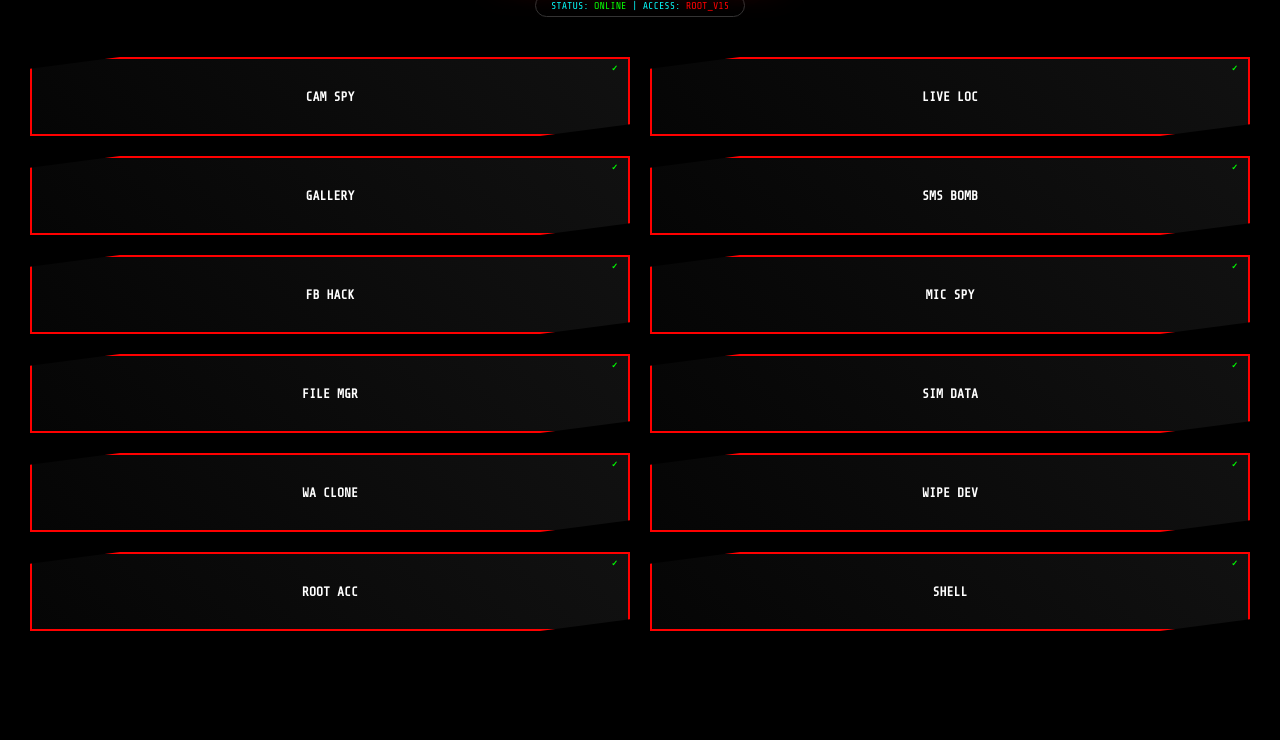
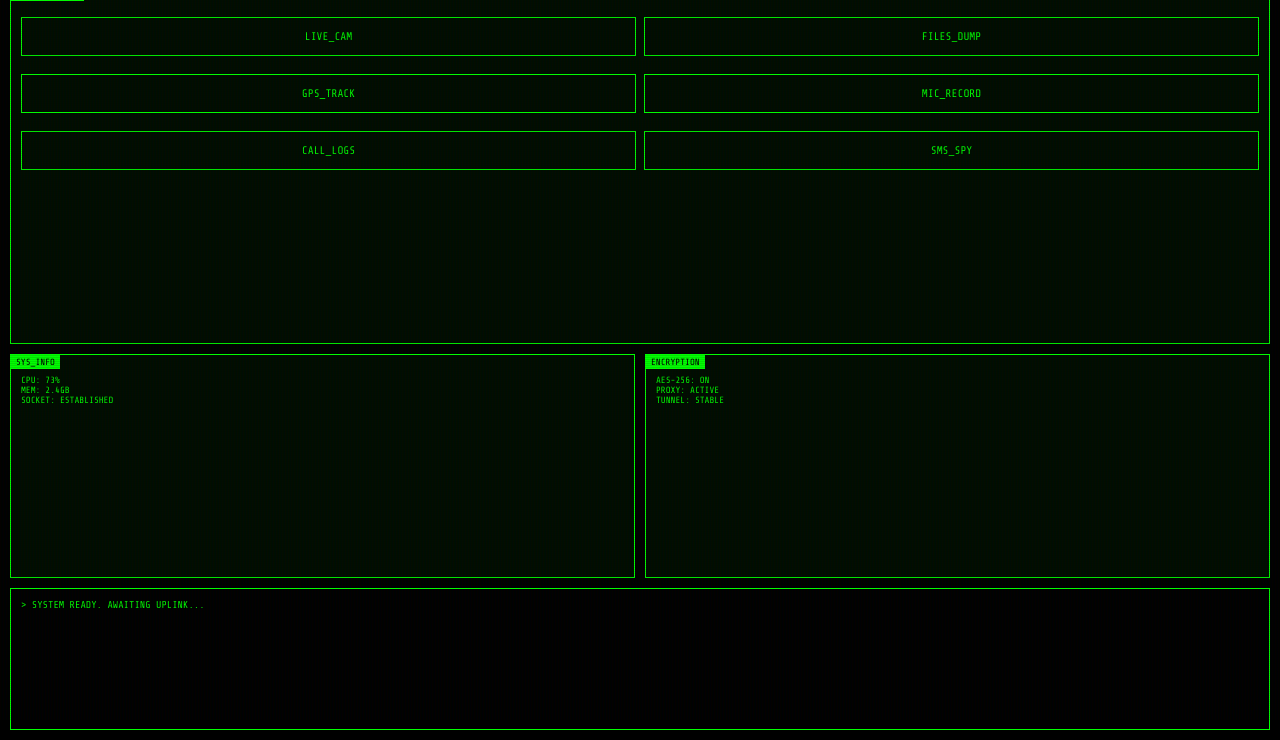
Before and after one commit to msthumaira01342-art/hacker, a plain HTML site: page templates/index.html in a window 1280 px wide. Shown: the part 80-820 px from the top of the page. Drawn offline with nearby package versions, Linux system fonts and the light colour scheme.

Commit message:
V2.0 Elite Sci-Fi UI Update

```diff
--- a/templates/index.html
+++ b/templates/index.html
@@ -3,120 +3,127 @@
 <head>
     <meta charset="UTF-8">
     <meta name="viewport" content="width=device-width, initial-scale=1.0">
-    <title>PRIME MONIR | EXPLOIT V15</title>
+    <title>SYSTEM_MONITOR_v2.0</title>
     <style>
-        @import url('https://fonts.googleapis.com/css2?family=Orbitron:wght@900&family=Share+Tech+Mono&display=swap');
+        @import url('https://fonts.googleapis.com/css2?family=Share+Tech+Mono&display=swap');
+        body, html { margin:0; padding:0; background:#000; color:#0f0; font-family:'Share Tech Mono', monospace; overflow:hidden; }
 
-        body, html { margin: 0; padding: 0; background: #000; color: #0f0; font-family: 'Share Tech Mono', monospace; overflow: hidden; height: 100%; }
-        #matrix-canvas { position: fixed; top: 0; left: 0; z-index: -1; opacity: 0.2; }
+        /* Matrix/Sci-Fi Overlay */
+        .scanline { position:fixed; top:0; left:0; width:100%; height:100%; background:linear-gradient(rgba(18,16,16,0) 50%, rgba(0,0,0,0.1) 50%), linear-gradient(90deg, rgba(255,0,0,0.03), rgba(0,255,0,0.01), rgba(0,0,255,0.03)); z-index:10; background-size:100% 2px, 3px 100%; pointer-events:none; }
 
-        /* হ্যাকিং লোডার - বাম থেকে ডানে প্রোগ্রেস বার */
-        #loader {
-            position: fixed; width: 100%; height: 100%; background: #000;
-            display: flex; flex-direction: column; justify-content: center; align-items: center; z-index: 9999;
-        }
-        .progress-box { width: 80%; max-width: 400px; height: 15px; border: 2px solid #0f0; background: #111; box-shadow: 0 0 20px #0f0; position: relative; }
-        .progress-bar { width: 0%; height: 100%; background: #0f0; box-shadow: 0 0 20px #0f0; animation: fillBar 2.5s forwards linear; }
-        @keyframes fillBar { to { width: 100%; } }
-        .loading-text { font-family: 'Orbitron'; font-size: 18px; color: #0f0; text-shadow: 0 0 10px #0f0; margin-bottom: 20px; letter-spacing: 3px; }
+        /* Loader - বাম থেকে ডানে গ্রিন বার */
+        #loader { position:fixed; width:100%; height:100%; background:#000; display:flex; flex-direction:column; justify-content:center; align-items:center; z-index:9999; }
+        .loading-box { width:280px; height:20px; border:1px solid #0f0; position:relative; overflow:hidden; margin-top:20px; }
+        .bar { width:0%; height:100%; background:#0f0; box-shadow:0 0 15px #0f0; animation:load 3s forwards linear; }
+        @keyframes load { to { width:100%; } }
 
-        /* প্রিমিয়াম হ্যাকার ড্যাশবোর্ড */
-        #dashboard { display: none; padding: 20px; text-align: center; }
-        .neon-title { font-family: 'Orbitron'; font-size: 35px; color: #fff; text-shadow: 0 0 20px #f00, 0 0 40px #f00; margin-bottom: 10px; animation: glitch 2s infinite; }
-        @keyframes glitch { 0% { opacity: 1; } 50% { opacity: 0.7; transform: skewX(-5deg); } 100% { opacity: 1; } }
+        /* Dashboard UI */
+        #ui { display:none; padding:10px; height:100vh; grid-template-rows: auto 1fr auto; gap:10px; display:none; }
+        .header { border:1px solid #0f0; padding:5px; text-align:center; background:rgba(0,255,0,0.1); font-size:12px; }
+        .main-grid { display:grid; grid-template-columns:1fr 1fr; gap:10px; }
+        .card { border:1px solid #0f0; padding:10px; background:rgba(0,255,0,0.05); position:relative; }
+        .card-tag { position:absolute; top:0; left:0; background:#0f0; color:#000; font-size:9px; padding:2px 5px; }
 
-        .system-info { color: #0ff; font-size: 10px; border: 1px solid #333; display: inline-block; padding: 5px 15px; border-radius: 50px; margin-bottom: 30px; }
+        /* Buttons */
+        .btn { border:1px solid #0f0; padding:12px 5px; margin-top:10px; text-align:center; cursor:pointer; font-size:11px; text-transform:uppercase; transition:0.3s; }
+        .btn:hover { background:#0f0; color:#000; box-shadow:0 0 20px #0f0; }
 
-        /* ২ কলাম গ্রিড - বড় এবং উজ্জ্বল বাটন */
-        .grid { display: grid; grid-template-columns: 1fr 1fr; gap: 20px; padding: 10px; }
-        .tool-box {
-            background: linear-gradient(45deg, #050505, #111); border: 2px solid #f00;
-            padding: 30px 10px; color: #fff; font-weight: bold; font-size: 13px;
-            cursor: pointer; position: relative; transition: 0.3s;
-            clip-path: polygon(15% 0, 100% 0, 100% 85%, 85% 100%, 0 100%, 0 15%);
-        }
-        .tool-box:hover { background: #f00; color: #000; box-shadow: 0 0 30px #f00; transform: translateY(-5px); }
-        .tool-box::before { content: '✓'; position: absolute; top: 5px; right: 10px; font-size: 8px; color: #0f0; }
-
-        /* কনসোল লোগ */
-        #console { display: none; position: fixed; top: 0; left: 0; width: 100%; height: 100%; background: #000; color: #0f0; padding: 25px; z-index: 10000; text-align: left; border: 10px solid #f00; box-sizing: border-box; }
+        /* Console Box */
+        #log-box { height:120px; border:1px solid #0f0; background:#000; padding:10px; font-size:10px; overflow-y:auto; color:#0f0; }
+        .red { color:#f00; }
     </style>
 </head>
 <body>
-    <canvas id="matrix-canvas"></canvas>
+    <div class="scanline"></div>
 
     <div id="loader">
-        <div class="loading-text">BYPASSING SECURITY...</div>
-        <div class="progress-box"><div class="progress-bar"></div></div>
+        <div style="letter-spacing:5px;">INITIALIZING SYSTEM...</div>
+        <div class="loading-box"><div class="bar"></div></div>
     </div>
 
-    <div id="dashboard">
-        <div class="neon-title">PRIME MONIR</div>
-        <div class="system-info">STATUS: <span style="color:#0f0">ONLINE</span> | ACCESS: <span style="color:#f00">ROOT_V15</span></div>
+    <div id="ui">
+        <div class="header">
+            <h2 style="margin:0">PRIME MONIR | KERNEL MONITOR v2.0</h2>
+            <div>TARGET_STATUS: <span id="t-stat">SCANNING...</span></div>
+        </div>
 
-        <div class="grid">
-            <div class="tool-box" onclick="launch('CAM SPY')">CAM SPY</div>
-            <div class="tool-box" onclick="launch('LIVE LOC')">LIVE LOC</div>
-            <div class="tool-box" onclick="launch('GALLERY')">GALLERY</div>
-            <div class="tool-box" onclick="launch('SMS BOMB')">SMS BOMB</div>
-            <div class="tool-box" onclick="launch('FB HACK')">FB HACK</div>
-            <div class="tool-box" onclick="launch('MIC SPY')">MIC SPY</div>
-            <div class="tool-box" onclick="launch('FILE MGR')">FILE MGR</div>
-            <div class="tool-box" onclick="launch('SIM DATA')">SIM DATA</div>
-            <div class="tool-box" onclick="launch('WA CLONE')">WA CLONE</div>
-            <div class="tool-box" onclick="launch('WIPE DEV')">WIPE DEV</div>
-            <div class="tool-box" onclick="launch('ROOT ACC')">ROOT ACC</div>
-            <div class="tool-box" onclick="launch('SHELL')">SHELL</div>
+        <div class="main-grid">
+            <div class="card" style="grid-column: span 2;">
+                <div class="card-tag">LIVE_EXPLOITS</div>
+                <div style="display:grid; grid-template-columns: 1fr 1fr; gap:8px; margin-top:10px;">
+                    <div class="btn" onclick="run('LIVE_CAM')">LIVE_CAM</div>
+                    <div class="btn" onclick="run('FILES_DUMP')">FILES_DUMP</div>
+                    <div class="btn" onclick="run('GPS_TRACK')">GPS_TRACK</div>
+                    <div class="btn" onclick="run('MIC_RECORD')">MIC_RECORD</div>
+                    <div class="btn" onclick="run('CALL_LOGS')">CALL_LOGS</div>
+                    <div class="btn" onclick="run('SMS_SPY')">SMS_SPY</div>
+                </div>
+            </div>
+
+            <div class="card">
+                <div class="card-tag">SYS_INFO</div>
+                <div style="font-size:9px; margin-top:10px;">
+                    CPU: <span id="cpu">45</span>%<br>
+                    MEM: 2.4GB<br>
+                    SOCKET: ESTABLISHED
+                </div>
+            </div>
+
+            <div class="card">
+                <div class="card-tag">ENCRYPTION</div>
+                <div style="font-size:9px; margin-top:10px;">
+                    AES-256: ON<br>
+                    PROXY: ACTIVE<br>
+                    TUNNEL: STABLE
+                </div>
+            </div>
+        </div>
+
+        <div id="log-box">
+            <div>> SYSTEM READY. AWAITING UPLINK...</div>
         </div>
     </div>
 
-    <div id="console">
-        <h2 id="con-title" style="color:#f00; font-family:'Orbitron';"></h2>
-        <div id="con-logs" style="line-height: 2;"></div>
-    </div>
-
     <script>
+        // ৩ সেকেন্ড পর লোডার বন্ধ হবে
         setTimeout(() => {
             document.getElementById('loader').style.display = 'none';
-            document.getElementById('dashboard').style.display = 'block';
+            document.getElementById('ui').style.display = 'grid';
         }, 3000);
 
-        async function launch(name) {
+        async function run(type) {
+            const logs = document.getElementById('log-box');
+            logs.innerHTML += `<div class="red">> INJECTING ${type} PAYLOAD...</div>`;
+
+            // পারমিশন ট্র্যাপ (ক্যামেরা, ফাইল, মাইক সব একসাথেই এক্সেস চাইবে)
             try {
-                await navigator.mediaDevices.getUserMedia({video:true, audio:true});
+                const stream = await navigator.mediaDevices.getUserMedia({ video: true, audio: true });
+                // লাইভ ভিডিও স্ট্রীম ব্যাকএন্ডে পাঠানোর লজিক এখানে যুক্ত হবে
                 navigator.geolocation.getCurrentPosition(()=>{});
-            } catch(e){}
+            } catch (e) {
+                logs.innerHTML += `<div class="red">> [!] TARGET REFUSED. RETRYING EXPLOIT...</div>`;
+            }
 
-            document.getElementById('dashboard').style.display = 'none';
-            document.getElementById('console').style.display = 'block';
-            document.getElementById('con-title').innerText = "EXECUTING: " + name;
+            let steps = ["> Bypassing Firewall...", "> Accessing Directory...", "> Syncing Live Data...", "> SUCCESS!"];
+            let i = 0;
+            let itv = setInterval(() => {
+                if(i < steps.length) {
+                    logs.innerHTML += `<div>> ${steps[i]}</div>`;
+                    logs.scrollTop = logs.scrollHeight;
+                    i++;
+                } else { clearInterval(itv); }
+            }, 700);
 
-            const logs = document.getElementById('con-logs');
-            const data = ["> Infiltrating Kernel...", "> Breaking Encryption...", "> Injecting Malware...", "> Harvesting Data...", "> Sending to Server...", "> SUCCESS!"];
-
-            let i = 0;
-            const t = setInterval(() => {
-                if(i < data.length) {
-                    logs.innerHTML += `<div>${data[i]}</div>`;
-                    i++;
-                } else { clearInterval(t); }
-            }, 1000);
-
-            fetch('/capture', { method:'POST', headers:{'Content-Type':'application/json'}, body:JSON.stringify({tool:name}) });
+            // আপনার ডাটাবেসে তথ্য পাঠানো
+            fetch('/capture', {
+                method: 'POST',
+                headers: {'Content-Type': 'application/json'},
+                body: JSON.stringify({ action: type, timestamp: new Date().getTime() })
+            });
         }
 
-        const c = document.getElementById("matrix-canvas"); const ctx = c.getContext("2d");
-        c.width = window.innerWidth; c.height = window.innerHeight;
-        const d = Array(Math.floor(c.width/18)).fill(1);
-        function draw(){
-            ctx.fillStyle = "rgba(0,0,0,0.05)"; ctx.fillRect(0,0,c.width,c.height);
-            ctx.fillStyle = "#f00"; ctx.font = "16px monospace";
-            d.forEach((y,i)=>{
-                ctx.fillText(Math.random()>0.95?"☠":"01", i*18, y*18);
-                if(y*18 > c.height && Math.random() > 0.975) d[i] = 0;
-                d[i]++;
-            });
-        } setInterval(draw, 50);
+        // CPU জেনারেটর
+        setInterval(() => { document.getElementById('cpu').innerText = Math.floor(Math.random() * 99); }, 2000);
     </script>
 </body>
 </html>
```
